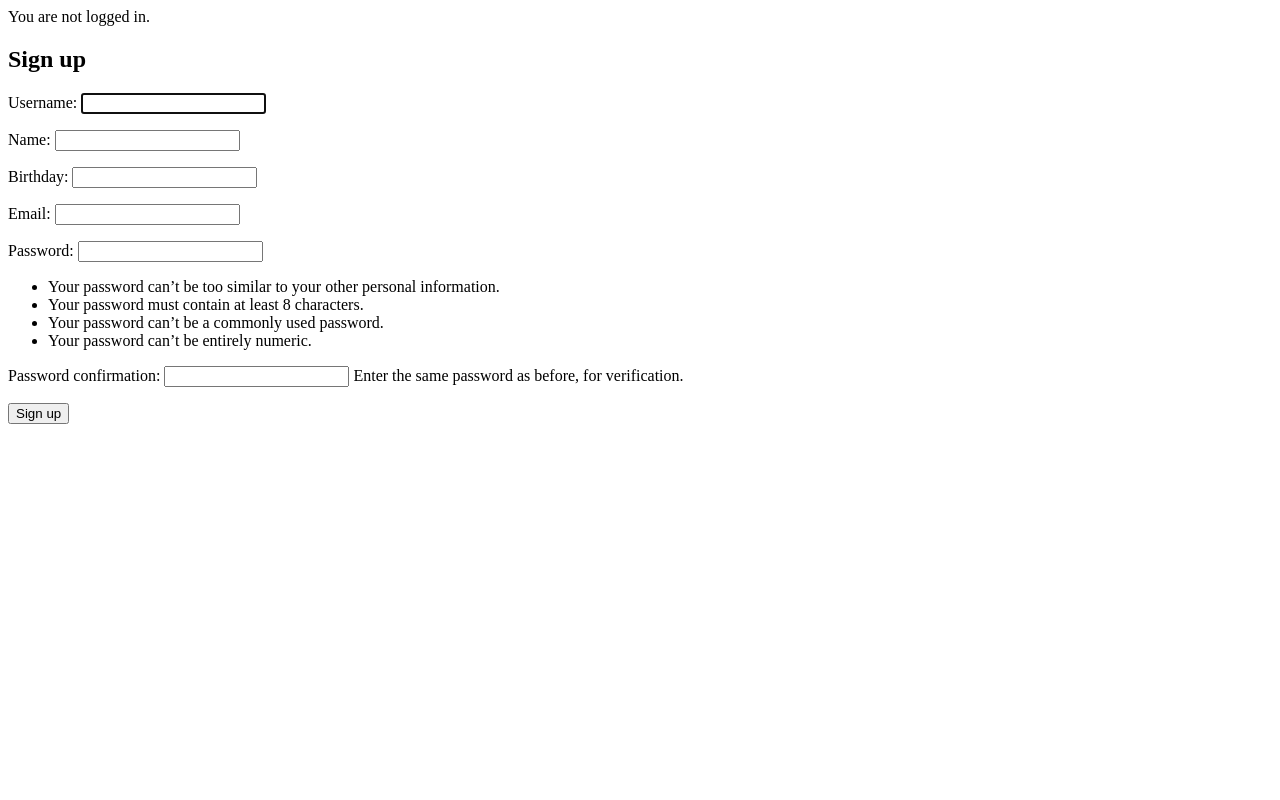
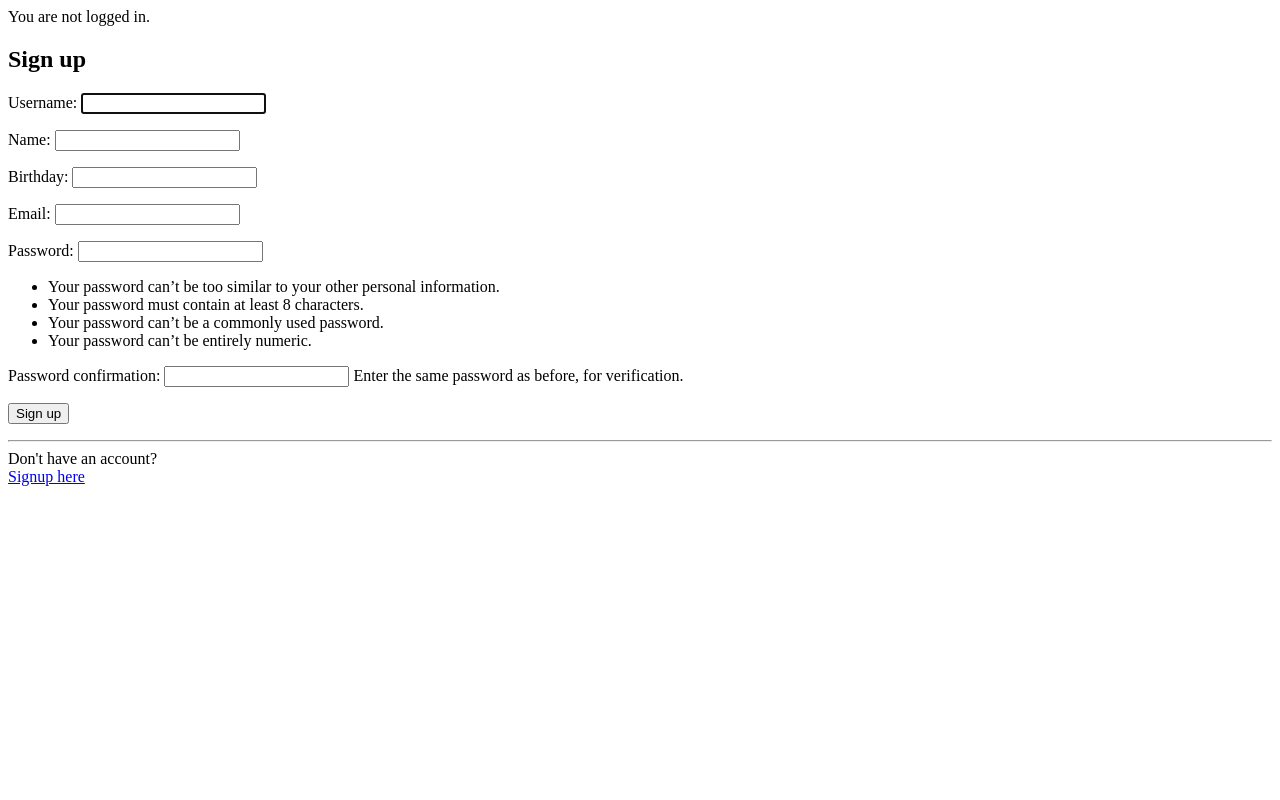
Before and after one commit to deepali17043/FBPay, a Django app: page /signup/ in a window 1280 px wide. Run offline with Django 3.2, Linux system fonts and the light colour scheme.

Commit message:
signup link

```diff
--- a/UserLogin/templates/base.html
+++ b/UserLogin/templates/base.html
@@ -3,11 +3,15 @@
 <!--<link rel="stylesheet" href="base-style.css">-->
 
 {% if user.is_authenticated %}
-    <meta http-equiv="refresh" content="0; http://127.0.0.1:8000/accounts/profile" />
+    <meta http-equiv="refresh" content="0; http://192.168.2.234:8080/accounts/profile" />
 
 {% else %}
 <p>You are not logged in.</p>
 <!--    <a href="{% url 'login' %}">login</a>-->
 {% block content %}
 {% endblock content %}
+<hr/>
+Don't have an account? <br/>
+<a href="http://192.168.2.234:8080/signup">Signup here</a>
+
 {% endif %}
```
